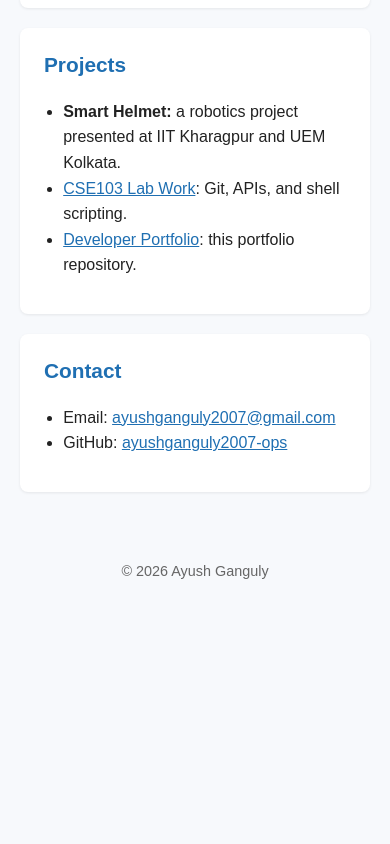
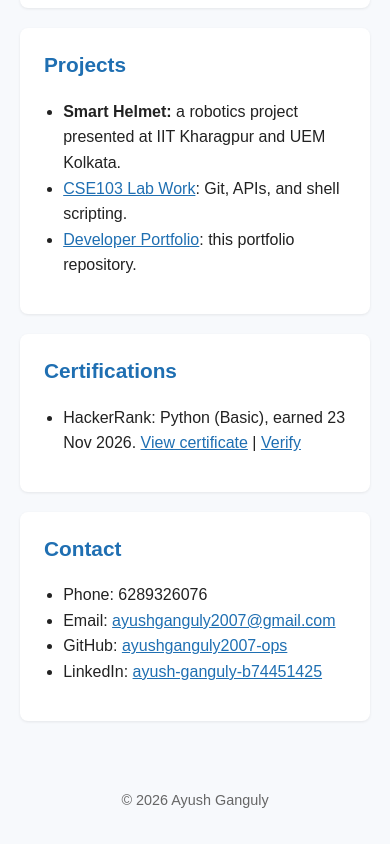
Before and after one commit to ayushganguly2007-ops/DeveloperPortfolio, a plain HTML site: page index.html in a window 390 px wide. Shown: the part 833-1677 px from the top of the page. Before the commit the page ends 1448 px from the top, so only its background shows below. Drawn offline with Linux system fonts and the light colour scheme.

Commit message:
docs: add certifications and phone contact
Co-Authored-By: Claude Haiku 5.5 <noreply@anthropic.com>

```diff
--- a/index.html
+++ b/index.html
@@ -55,10 +55,19 @@
     </section>
 
     <section>
+      <h2>Certifications</h2>
+      <ul>
+        <li>HackerRank: Python (Basic), earned 23 Nov 2026. <a href="certificates/python_basic_certificate.pdf">View certificate</a> | <a href="https://www.hackerrank.com/certificates/0b9d94235f7a">Verify</a></li>
+      </ul>
+    </section>
+
+    <section>
       <h2>Contact</h2>
       <ul>
+        <li>Phone: 6289326076</li>
         <li>Email: <a href="mailto:ayushganguly2007@gmail.com">ayushganguly2007@gmail.com</a></li>
         <li>GitHub: <a href="https://github.com/ayushganguly2007-ops">ayushganguly2007-ops</a></li>
+        <li>LinkedIn: <a href="https://www.linkedin.com/in/ayush-ganguly-b74451425">ayush-ganguly-b74451425</a></li>
       </ul>
     </section>
   </main>
```
Also changed, not shown: 2 other files.
